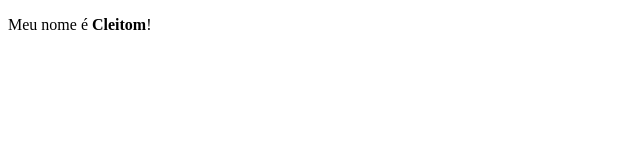
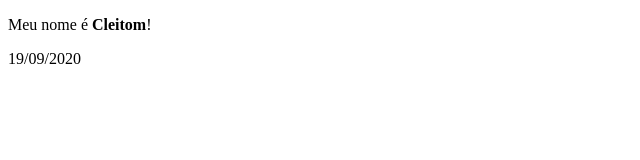
Before and after one commit to matheusAzzoni/matheusAzzoni.github.io, a plain HTML site: page index.html in a window 1280 px wide. Shown: the full height of the page, 0-640 px from the left. Drawn offline with Linux system fonts and the light colour scheme.

Commit message:
index.html 1.2

```diff
--- a/index.html
+++ b/index.html
@@ -5,5 +5,6 @@
     </head>
     <body>
         <p>Meu nome é <b>Cleitom</b>!<br></p>
+        <p>19/09/2020</p>
     </body>
 </html>
```
